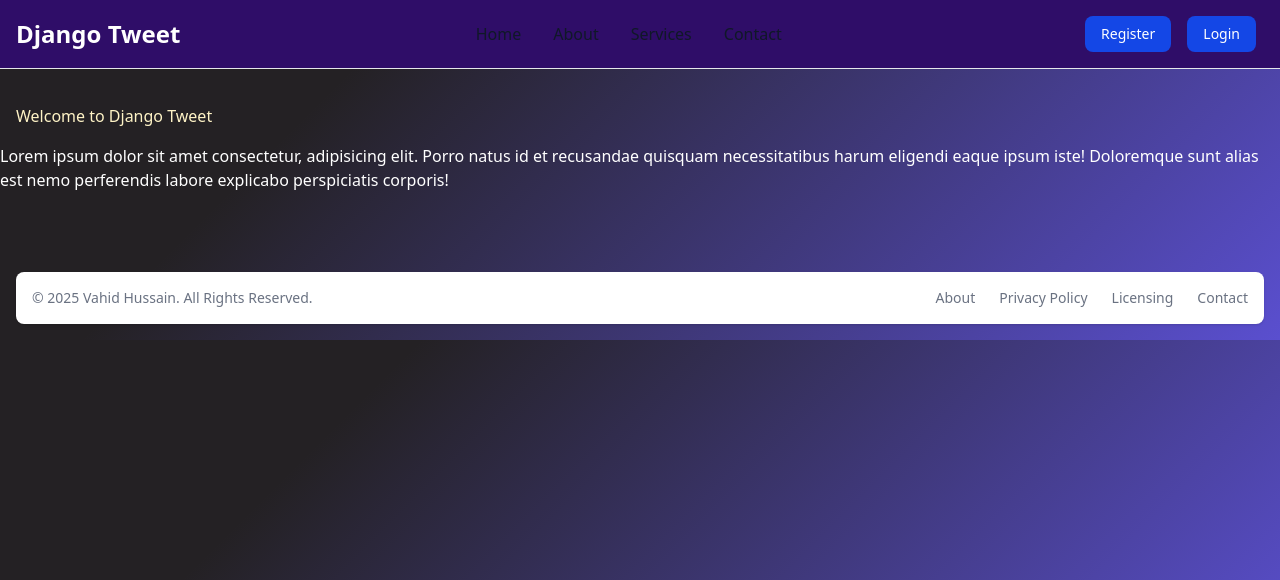
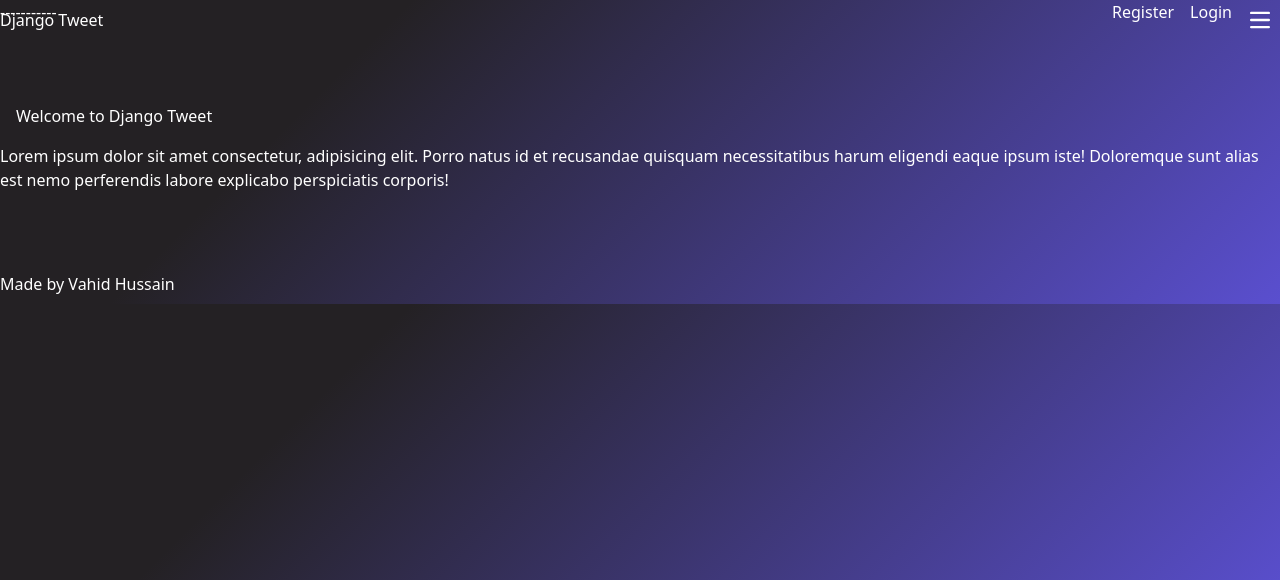
Before and after one commit to vahidhusyn/Django-Tweet, a Django app: template djangotweet/tweet/templates/guest.html in a window 1280 px wide. Shown: the top 580 px of the page. Run offline with Django 5.2, Linux system fonts and the light colour scheme; the template is opened without the code that fills it, so the values that code supplies are empty; some libraries are stand-ins or nearby versions.

Commit message:
Revert "configured render database and UI changes. STAT WORKING"
This reverts commit ca4c8c4203c9a4686e659034d939f490d94555cd.

```diff
--- a/djangotweet/djangotweet/urls.py
+++ b/djangotweet/djangotweet/urls.py
@@ -13,5 +13,6 @@ urlpatterns = [
     path('', views.tweet_list, name='tweet_list'),
     path('accounts/', include('django.contrib.auth.urls')),
 
+   path("convert/", include("guest_user.urls")),
     path("__reload__/", include("django_browser_reload.urls")),
 ] + static(settings.MEDIA_URL, document_root=settings.MEDIA_ROOT)
--- a/djangotweet/templates/layout.html
+++ b/djangotweet/templates/layout.html
@@ -108,29 +108,8 @@
         {% endblock %}
     </div>
 
-
-
-<footer class="bg-white rounded-lg shadow-sm m-4 dark:bg-gray-800">
-    <div class="w-full mx-auto max-w-screen-xl p-4 md:flex md:items-center md:justify-between">
-      <span class="text-sm text-gray-500 sm:text-center dark:text-gray-400">© 2025 <a href="//vahidhusyn.github.io/" class="hover:text-amber-400">Vahid Hussain</a>. All Rights Reserved.
-    </span>
-    <ul class="flex flex-wrap items-center mt-3 text-sm font-medium text-gray-500 dark:text-gray-400 sm:mt-0">
-        <li>
-            <a href="//vahidhusyn.github.io/" class="hover:text-amber-400 me-4 md:me-6">About</a>
-        </li>
-        <li>
-            <a href="" class="hover:text-amber-400 me-4 md:me-6">Privacy Policy</a>
-        </li>
-        <li>
-            <a href="" class="hover:text-amber-400 me-4 md:me-6">Licensing</a>
-        </li>
-        <li>
-            <a href="//vahidhusyn.github.io/" class="hover:hover:text-amber-400">Contact</a>
-        </li>
-    </ul>
-    </div>
-</footer>
-
-
+    <footer class="text-center text-2xl mt-6 bg-gray-800 p-4">
+        <p class="mb-2 hover:cursor-default">Made by <span class="hover:text-amber-400">Vahid Hussain</span></p>
+    </footer>
 </body>
 </html>
--- a/djangotweet/templates/registration/login.html
+++ b/djangotweet/templates/registration/login.html
@@ -10,7 +10,7 @@
             <button type="submit" class="inline-block text-white bg-blue-700 hover:bg-blue-800 focus:ring-4 focus:ring-blue-300 font-medium rounded-md text-sm px-4 py-2.5 my-4 mx-auto dark:bg-blue-600 dark:hover:bg-blue-700 focus:outline-none dark:focus:ring-blue-800 cursor-pointer">Login</button>
         </form>
         <p class="py-4">Don't have an account? Register
-            <a href="{% url 'register' %}"> <span class="decoration-2 underline  decoration-amber-400 hover:no-underline hover:text-amber-400">here</span></a></p>
+            <a href="{% url 'register' %}"> <span class="underline decoration-amber-400 hover:no-underline hover:text-amber-400">here</span></a></p>
 
     </div>
 
--- a/djangotweet/theme/static/css/dist/styles.css
+++ b/djangotweet/theme/static/css/dist/styles.css
@@ -18,30 +18,31 @@
     --color-amber-300: oklch(87.9% 0.169 91.605);
     --color-amber-400: oklch(82.8% 0.189 84.429);
     --color-amber-500: oklch(76.9% 0.188 70.08);
+    --color-amber-600: oklch(66.6% 0.179 58.318);
     --color-amber-700: oklch(55.5% 0.163 48.998);
+<<<<<<< HEAD
     --color-amber-950: oklch(27.9% 0.077 45.635);
     --color-yellow-400: oklch(85.2% 0.199 91.936);
     --color-yellow-500: oklch(79.5% 0.184 86.047);
     --color-yellow-600: oklch(68.1% 0.162 75.834);
+=======
+    --color-yellow-500: oklch(79.5% 0.184 86.047);
+>>>>>>> parent of ca4c8c4 (configured render database and UI changes. STAT WORKING)
     --color-blue-300: oklch(80.9% 0.105 251.813);
+    --color-blue-500: oklch(62.3% 0.214 259.815);
     --color-blue-600: oklch(54.6% 0.245 262.881);
     --color-blue-700: oklch(48.8% 0.243 264.376);
     --color-blue-800: oklch(42.4% 0.199 265.638);
+<<<<<<< HEAD
     --color-blue-950: oklch(28.2% 0.091 267.935);
     --color-indigo-50: oklch(96.2% 0.018 272.314);
     --color-indigo-100: oklch(93% 0.034 272.788);
     --color-indigo-300: oklch(78.5% 0.115 274.713);
     --color-indigo-500: oklch(58.5% 0.233 277.117);
     --color-indigo-600: oklch(51.1% 0.262 276.966);
+=======
+>>>>>>> parent of ca4c8c4 (configured render database and UI changes. STAT WORKING)
     --color-violet-950: oklch(28.3% 0.141 291.089);
-    --color-slate-100: oklch(96.8% 0.007 247.896);
-    --color-slate-200: oklch(92.9% 0.013 255.508);
-    --color-slate-500: oklch(55.4% 0.046 257.417);
-    --color-slate-600: oklch(44.6% 0.043 257.281);
-    --color-slate-700: oklch(37.2% 0.044 257.287);
-    --color-slate-800: oklch(27.9% 0.041 260.031);
-    --color-slate-900: oklch(20.8% 0.042 265.755);
-    --color-slate-950: oklch(12.9% 0.042 264.695);
     --color-gray-50: oklch(98.5% 0.002 247.839);
     --color-gray-100: oklch(96.7% 0.003 264.542);
     --color-gray-200: oklch(92.8% 0.006 264.531);
@@ -56,9 +57,7 @@
     --color-white: #fff;
     --spacing: 0.25rem;
     --breakpoint-xl: 80rem;
-    --container-xs: 20rem;
     --container-sm: 24rem;
-    --container-lg: 32rem;
     --container-2xl: 42rem;
     --text-sm: 0.875rem;
     --text-sm--line-height: calc(1.25 / 0.875);
@@ -66,31 +65,29 @@
     --text-xl--line-height: calc(1.75 / 1.25);
     --text-2xl: 1.5rem;
     --text-2xl--line-height: calc(2 / 1.5);
-    --text-3xl: 1.875rem;
-    --text-3xl--line-height: calc(2.25 / 1.875);
     --text-4xl: 2.25rem;
     --text-4xl--line-height: calc(2.5 / 2.25);
     --text-5xl: 3rem;
     --text-5xl--line-height: 1;
-    --text-6xl: 3.75rem;
-    --text-6xl--line-height: 1;
     --font-weight-normal: 400;
     --font-weight-medium: 500;
     --font-weight-semibold: 600;
     --font-weight-bold: 700;
-    --font-weight-extrabold: 800;
     --tracking-tight: -0.025em;
     --tracking-normal: 0em;
-    --leading-snug: 1.375;
     --leading-normal: 1.5;
     --radius-sm: 0.25rem;
     --radius-md: 0.375rem;
     --radius-lg: 0.5rem;
+<<<<<<< HEAD
     --radius-2xl: 1rem;
     --animate-pulse: pulse 2s cubic-bezier(0.4, 0, 0.6, 1) infinite;
     --animate-bounce: bounce 1s infinite;
     --default-transition-duration: 150ms;
     --default-transition-timing-function: cubic-bezier(0.4, 0, 0.2, 1);
+=======
+    --animate-bounce: bounce 1s infinite;
+>>>>>>> parent of ca4c8c4 (configured render database and UI changes. STAT WORKING)
     --default-font-family: var(--font-sans);
     --default-mono-font-family: var(--font-mono);
   }
@@ -363,23 +330,14 @@
   .me-2 {
     margin-inline-end: calc(var(--spacing) * 2);
   }
-  .me-4 {
-    margin-inline-end: calc(var(--spacing) * 4);
-  }
-  .mt-3 {
-    margin-top: calc(var(--spacing) * 3);
-  }
   .mt-4 {
     margin-top: calc(var(--spacing) * 4);
   }
   .mt-6 {
     margin-top: calc(var(--spacing) * 6);
   }
-  .mt-10 {
-    margin-top: calc(var(--spacing) * 10);
-  }
-  .mb-1 {
-    margin-bottom: calc(var(--spacing) * 1);
+  .mt-20 {
+    margin-top: calc(var(--spacing) * 20);
   }
   .mb-2 {
     margin-bottom: calc(var(--spacing) * 2);
@@ -471,6 +417,7 @@
   .max-w-sm {
     max-width: var(--container-sm);
   }
+<<<<<<< HEAD
   .max-w-xs {
     max-width: var(--container-xs);
   }
@@ -483,6 +430,8 @@
   .animate-pulse {
     animation: var(--animate-pulse);
   }
+=======
+>>>>>>> parent of ca4c8c4 (configured render database and UI changes. STAT WORKING)
   .cursor-pointer {
     cursor: pointer;
   }
@@ -587,12 +500,15 @@
   .border-gray-200 {
     border-color: var(--color-gray-200);
   }
+<<<<<<< HEAD
   .border-slate-200 {
     border-color: var(--color-slate-200);
   }
   .bg-amber-950 {
     background-color: var(--color-amber-950);
   }
+=======
+>>>>>>> parent of ca4c8c4 (configured render database and UI changes. STAT WORKING)
   .bg-blue-700 {
     background-color: var(--color-blue-700);
   }
@@ -602,6 +518,7 @@
   .bg-gray-50 {
     background-color: var(--color-gray-50);
   }
+<<<<<<< HEAD
   .bg-gray-900 {
     background-color: var(--color-gray-900);
   }
@@ -613,12 +530,13 @@
   }
   .bg-indigo-500 {
     background-color: var(--color-indigo-500);
+=======
+  .bg-gray-800 {
+    background-color: var(--color-gray-800);
+>>>>>>> parent of ca4c8c4 (configured render database and UI changes. STAT WORKING)
   }
   .bg-red-700 {
     background-color: var(--color-red-700);
-  }
-  .bg-transparent {
-    background-color: transparent;
   }
   .bg-violet-950 {
     background-color: var(--color-violet-950);
@@ -809,6 +694,13 @@
   }
   .text-yellow-600 {
     color: var(--color-yellow-600);
+=======
+  .text-yellow-500 {
+    color: var(--color-yellow-500);
+  }
+  .no-underline {
+    text-decoration-line: none;
+>>>>>>> parent of ca4c8c4 (configured render database and UI changes. STAT WORKING)
   }
   .underline {
     text-decoration-line: underline;
@@ -979,36 +821,9 @@
     --tw-outline-style: none;
     outline-style: none;
   }
-  .focus-visible\:ring:focus-visible {
-    --tw-ring-shadow: var(--tw-ring-inset,) 0 0 0 calc(1px + var(--tw-ring-offset-width)) var(--tw-ring-color, currentcolor);
-    box-shadow: var(--tw-inset-shadow), var(--tw-inset-ring-shadow), var(--tw-ring-offset-shadow), var(--tw-ring-shadow), var(--tw-shadow);
-  }
-  .focus-visible\:ring-indigo-300:focus-visible {
-    --tw-ring-color: var(--color-indigo-300);
-  }
-  .focus-visible\:outline-none:focus-visible {
-    --tw-outline-style: none;
-    outline-style: none;
-  }
-  @media (width >= 40rem) {
-    .sm\:mt-0 {
-      margin-top: calc(var(--spacing) * 0);
-    }
-  }
   @media (width >= 40rem) {
     .sm\:px-6 {
       padding-inline: calc(var(--spacing) * 6);
-    }
-  }
-  @media (width >= 40rem) {
-    .sm\:text-center {
-      text-align: center;
-    }
-  }
-  @media (width >= 40rem) {
-    .sm\:text-2xl {
-      font-size: var(--text-2xl);
-      line-height: var(--tw-leading, var(--text-2xl--line-height));
     }
   }
   @media (width >= 48rem) {
@@ -1019,11 +834,6 @@
   @media (width >= 48rem) {
     .md\:order-2 {
       order: 2;
-    }
-  }
-  @media (width >= 48rem) {
-    .md\:me-6 {
-      margin-inline-end: calc(var(--spacing) * 6);
     }
   }
   @media (width >= 48rem) {
@@ -1057,16 +867,6 @@
     }
   }
   @media (width >= 48rem) {
-    .md\:items-center {
-      align-items: center;
-    }
-  }
-  @media (width >= 48rem) {
-    .md\:justify-between {
-      justify-content: space-between;
-    }
-  }
-  @media (width >= 48rem) {
     :where(.md\:space-x-2 > :not(:last-child)) {
       --tw-space-x-reverse: 0;
       margin-inline-start: calc(calc(var(--spacing) * 2) * var(--tw-space-x-reverse));
@@ -1087,20 +887,23 @@
     }
   }
   @media (width >= 48rem) {
+    .md\:bg-transparent {
+      background-color: transparent;
+    }
+  }
+  @media (width >= 48rem) {
     .md\:p-0 {
       padding: calc(var(--spacing) * 0);
     }
   }
   @media (width >= 48rem) {
-    .md\:text-3xl {
-      font-size: var(--text-3xl);
-      line-height: var(--tw-leading, var(--text-3xl--line-height));
+    .md\:text-blue-500 {
+      color: var(--color-blue-500);
     }
   }
   @media (width >= 48rem) {
-    .md\:text-6xl {
-      font-size: var(--text-6xl);
-      line-height: var(--tw-leading, var(--text-6xl--line-height));
+    .md\:text-blue-700 {
+      color: var(--color-blue-700);
     }
   }
   @media (width >= 48rem) {
--- a/djangotweet/tweet/views.py
+++ b/djangotweet/tweet/views.py
@@ -3,6 +3,7 @@ from .forms import TweetForm, UserRegistrationForm
 from .models import Tweet
 from django.shortcuts import get_object_or_404, redirect
 from django.contrib.auth.decorators import login_required
+from guest_user.decorators import allow_guest_user
 from django.contrib.auth import login
 
 
```
Also changed, not shown: other parts of djangotweet/theme/static/css/dist/styles.css (+60 -232 lines), djangotweet/djangotweet/settings.py (+12 -3 lines), djangotweet/tweet/templates/tweet_list.html (+9 -10 lines), djangotweet/media/photos/download_1_F8SHrfj.jpg (deleted), djangotweet/media/photos/logo_rh4QnZd.jpeg (deleted).
